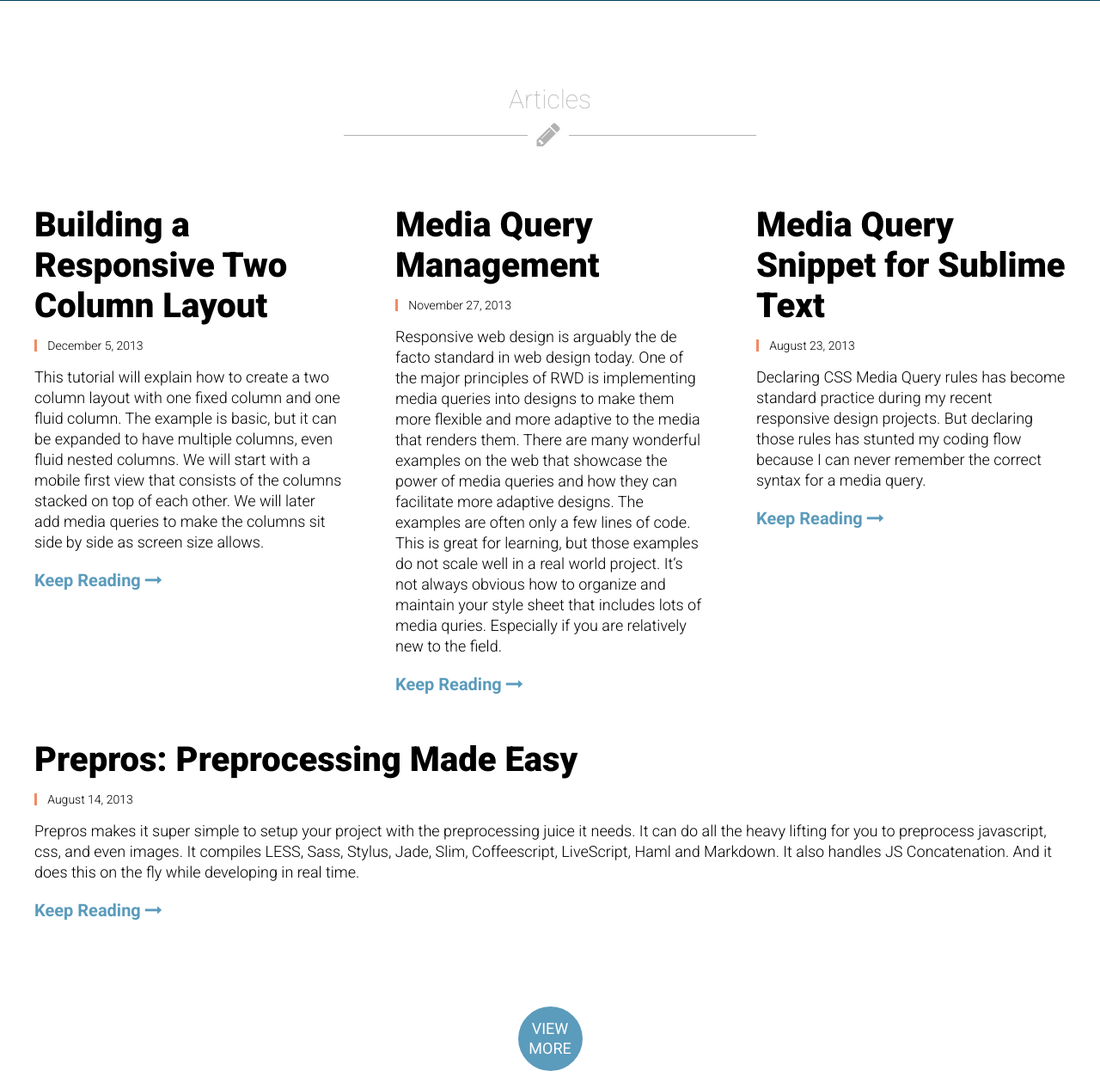
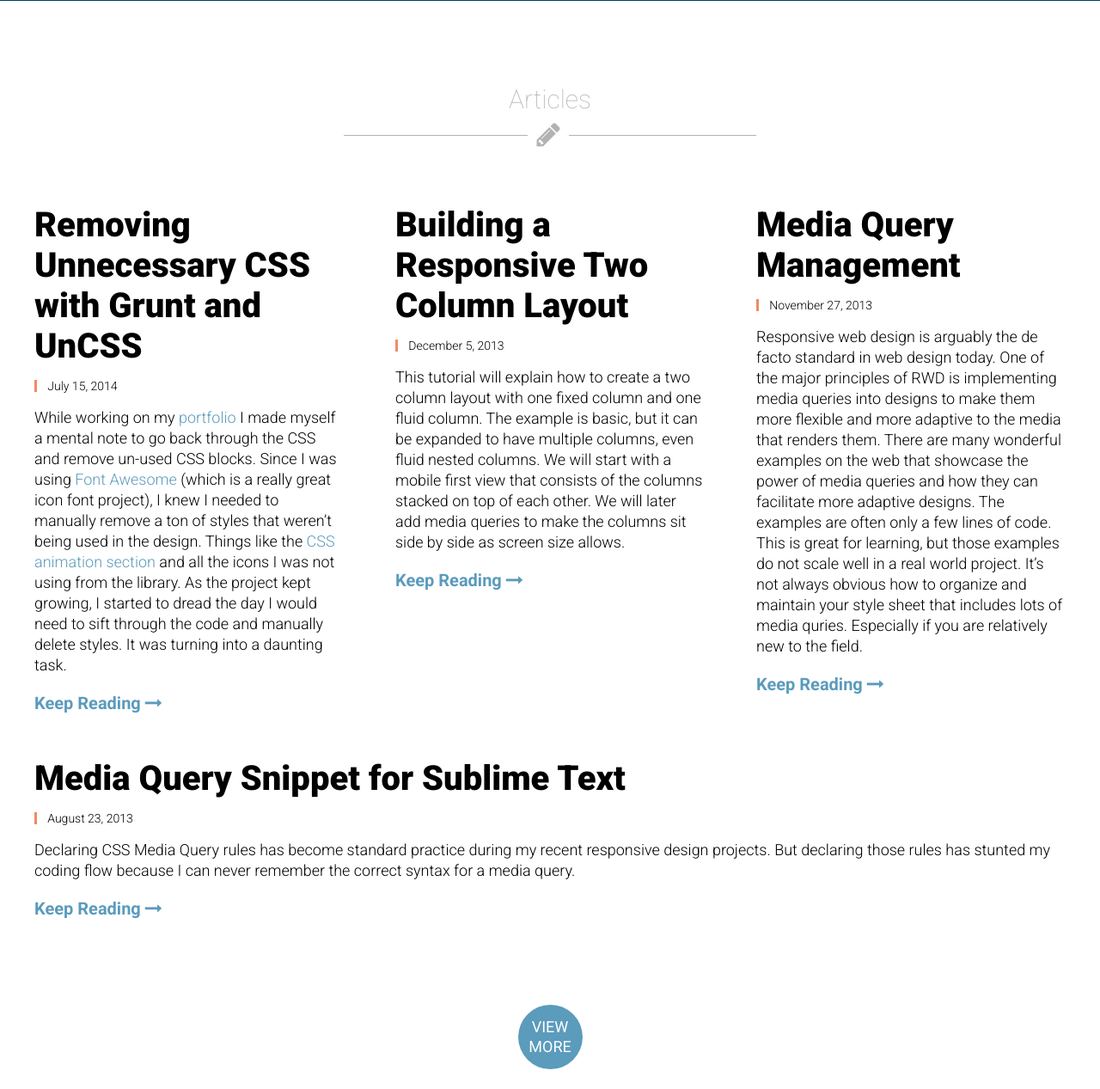
Before and after one commit to Johnstonian/portfolio, a PHP site: page / in a window 1280 px wide. Shown: the part 799-2066 px from the top of the page at 86% size. Run offline with PHP 8.4, Linux system fonts and the light colour scheme.

Commit message:
added new article to article section

```diff
--- a/index.php
+++ b/index.php
@@ -1,4 +1,7 @@
-<?php header('X-UA-Compatible: IE=edge,chrome=1'); ?>
+<?php
+	header('X-UA-Compatible: IE=edge,chrome=1');
+	header('Cache-Control: max-age=432000');
+?>
 <!doctype html>
 <html>
 <head>
@@ -83,6 +86,17 @@
 		<div class="grid">
 			<div class="column-article" role="article">
 
+				<h3><a href="//johnstonianera.com/removing-unnecessary-css-with-grunt-and-uncss/">Removing Unnecessary CSS with Grunt and UnCSS</a></h3>
+				<div class="date-container">
+					<p class="date">July 15, 2014</p>
+				</div>
+				<p>While working on my <a title="Ryan Johnston - Web Developer" href="http://johnstonianera.com/portfolio" target="_blank">portfolio</a> I made myself a mental note to go back through the CSS and remove un-used CSS blocks. Since I was using <a title="Font Awesome" href="http://fontawesome.io" target="_blank">Font Awesome</a> (which is a really great icon font project), I knew I needed to manually remove a ton of styles that weren&#8217;t being used in the design. Things like the <a title="Font Awesome Examples" href="http://fontawesome.io/whats-new/examples/#spinning" target="_blank">CSS animation section</a> and all the icons I was not using from the library. As the project kept growing, I started to dread the day I would need to sift through the code and manually delete styles. It was turning into a daunting task.</p>
+
+				<p class="more"><a href="//johnstonianera.com/removing-unnecessary-css-with-grunt-and-uncss/">Keep Reading <i class="fa fa-long-arrow-right"></i></a></p>
+			</div>
+
+			<div class="column-article" role="article">
+
 				<h3><a href="//johnstonianera.com/responsive-two-column-layout/">Building a Responsive Two Column Layout</a></h3>
 				<div class="date-container">
 					<p class="date">December 5, 2013</p>
@@ -113,17 +127,6 @@
 				<p>Declaring CSS Media Query rules has become standard practice during my recent responsive design projects. But declaring those rules has stunted my coding flow because I can never remember the correct syntax for a media query.</p>
 
 				<p class="more"><a href="//johnstonianera.com/media-query-snippet-for-sublime-text/">Keep Reading <i class="fa  fa-long-arrow-right"></i></a></p>
-			</div>
-
-			<div class="column-article" role="article">
-
-				<h3><a href="//johnstonianera.com/prepros/">Prepros: Preprocessing Made Easy</a></h3>
-				<div class="date-container">
-					<p class="date">August 14, 2013</p>
-				</div>
-				<p>Prepros makes it super simple to setup your project with the preprocessing juice it needs. It can do all the heavy lifting for you to preprocess javascript, css, and even images. It compiles LESS, Sass, Stylus, Jade, Slim, Coffeescript, LiveScript, Haml and Markdown. It also handles JS Concatenation. And it does this on the fly while developing in real time.</p>
-
-				<p class="more"><a href="//johnstonianera.com/prepros/">Keep Reading <i class="fa  fa-long-arrow-right"></i></a></p>
 			</div>
 
 		</div>
```
Also changed, not shown: index.html (+11 -11 lines).
